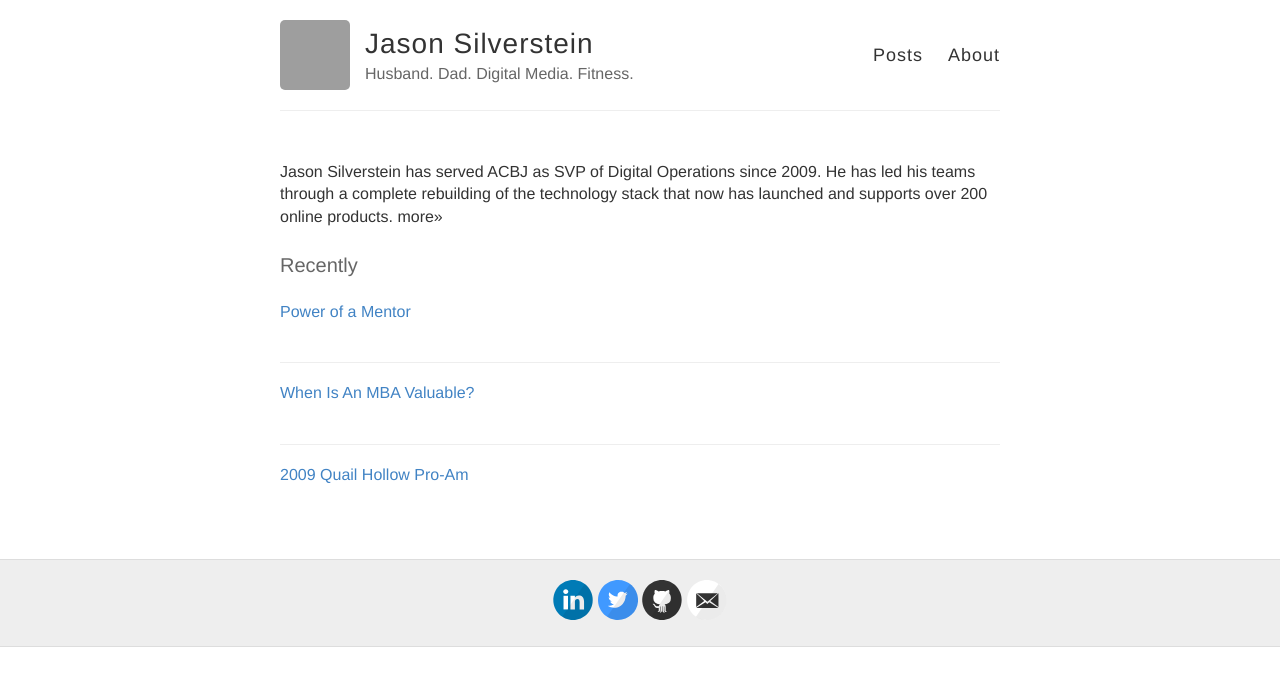
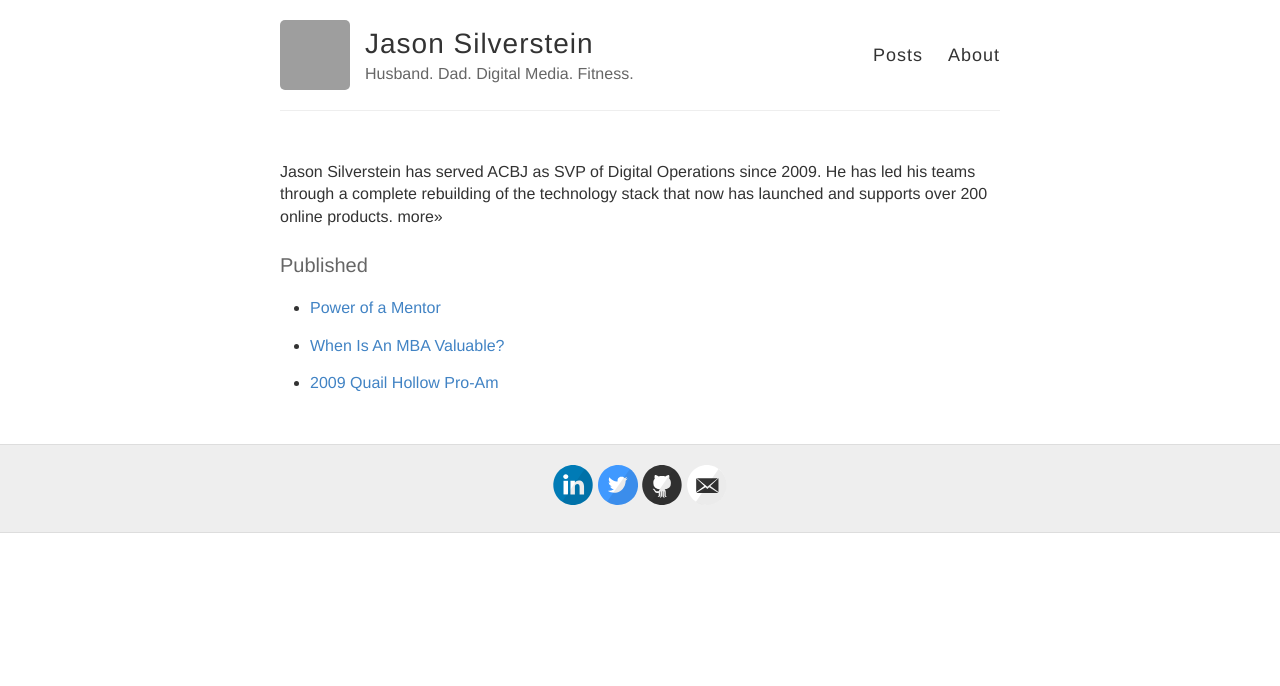
Before and after one commit to jasonsilverstein/jasonsilverstein.github.io, a Jekyll site: the page built from index.html, in a window 1280 px wide. Shown: the top 686 px of the page. Built offline with Jekyll 4.4.1, drawn with Linux system fonts in a browser that asks for light colours; grey boxes are pictures that could not be loaded.

Commit message:
unordered list, home pg

```diff
--- a/index.html
+++ b/index.html
@@ -5,16 +5,17 @@
 <div class="posts">
 
   Jason Silverstein has served ACBJ as SVP of Digital Operations since 2009. He has led his teams through a complete rebuilding of the technology stack that now has launched and supports over 200 online products. more&raquo;
-  <h3>Recently</h3>
+  <h3>Published</h3>
   {% for post in site.posts %}
+    <ul>
     <article class="post">
 
-      <h5><a href="{{ site.baseurl }}{{ post.url }}">{{ post.title }}</a></h5>
+      <li><a href="{{ site.baseurl }}{{ post.url }}">{{ post.title }}</a></li>
       <!-- <div class="entry">
         {{ post.content | truncatewords:40}}
       </div>
       <a href="{{ site.baseurl }}{{ post.url }}" class="read-more">&raquo;</a>-->
     </article>
-
+  </ul>
   {% endfor %}
 </div>
```
